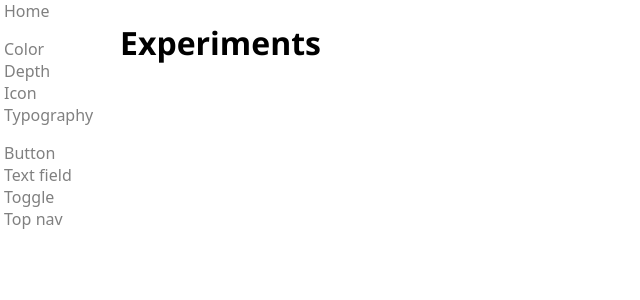
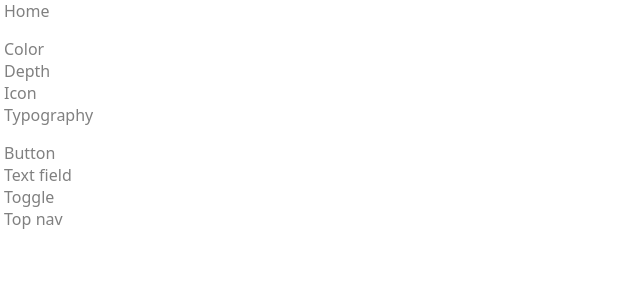
Before and after one commit to chuanqisun/dynamics-interaction-lab, a React app: page /experiments in a window 1280 px wide. Shown: the top 300 px of the page, without its empty margins (0-640 px from the left). Built offline with nearby package versions, Linux system fonts and the light colour scheme; a web font is replaced by a local one.

Commit message:
clean up demos route

```diff
--- a/src/app/app.tsx
+++ b/src/app/app.tsx
@@ -21,14 +21,14 @@ export class App extends React.Component<any, any> {
 
   render() {
     return <BrowserRouter>
-        <div className="demos-content">
+        <React.Fragment>
           <Route exact path="/" component={() => <div>
             <NavLink className="link" activeClassName="link--active" to="/demos">Demos</NavLink>
             <NavLink className="link" activeClassName="link--active" to="/experiments">Experiments</NavLink>
           </div>}/>
           <Route path="/demos" component={() => <Suspense fallback="loading..."><Demos/></Suspense>}/>
           <Route path="/experiments" component={() => <Suspense fallback="loading..."><Experiments/></Suspense>}/>
-        </div>
+        </React.Fragment>
     </BrowserRouter>
   }
 }
--- a/src/app/experiments.tsx
+++ b/src/app/experiments.tsx
@@ -7,14 +7,14 @@ import '../styles/fluent-for-dynamics.css';
 
 // TODO move this up to demo-app
 const pages = [
-  { type: 'style', name: 'Color', route: '/library/color', component: lazy(() => import('../styles/color/color.demo'))},
-  { type: 'style', name: 'Depth', route: '/library/depth', component: lazy(() => import('../styles/depth/depth.demo'))},
-  { type: 'style', name: 'Icon', route: '/library/icon', component: lazy(() => import('../styles/icon/icon.demo'))},
-  { type: 'style', name: 'Typography', route: '/library/typography', component: lazy(() => import('../styles/typography/typography.demo'))},
-  { type: 'component', name: 'Button', route: '/library/button', component: lazy(() => import('../components/button/button.demo'))},
-  { type: 'component', name: 'Text field', route: '/library/text-field', component: lazy(() => import('../components/text-field/text-field.demo'))},
-  { type: 'component', name: 'Toggle', route: '/library/toggle', component: lazy(() => import('../components/toggle/toggle.demo'))},
-  { type: 'component', name: 'Top nav', route: '/library/top-nav', component: lazy(() => import('../components/top-nav/top-nav.demo'))},
+  { type: 'style', name: 'Color', route: '/demos/color', component: lazy(() => import('../styles/color/color.demo'))},
+  { type: 'style', name: 'Depth', route: '/demos/depth', component: lazy(() => import('../styles/depth/depth.demo'))},
+  { type: 'style', name: 'Icon', route: '/demos/icon', component: lazy(() => import('../styles/icon/icon.demo'))},
+  { type: 'style', name: 'Typography', route: '/demos/typography', component: lazy(() => import('../styles/typography/typography.demo'))},
+  { type: 'component', name: 'Button', route: '/demos/button', component: lazy(() => import('../components/button/button.demo'))},
+  { type: 'component', name: 'Text field', route: '/demos/text-field', component: lazy(() => import('../components/text-field/text-field.demo'))},
+  { type: 'component', name: 'Toggle', route: '/demos/toggle', component: lazy(() => import('../components/toggle/toggle.demo'))},
+  { type: 'component', name: 'Top nav', route: '/demos/top-nav', component: lazy(() => import('../components/top-nav/top-nav.demo'))},
 ];
 
 export class Experiments extends React.Component<any, any> {
@@ -27,10 +27,10 @@ export class Experiments extends React.Component<any, any> {
         <br/>
         {pages.filter(page => page.type==="component").map(page => <NavLink key={page.route} className="link" activeClassName="link--active" to={page.route}>{page.name}</NavLink>)}
       </nav>
-      <div className="demos-content">
+      {/* <div className="demos-content">
         <Route exact path="/experiments" component={() => <h1>Experiments</h1>}/>
         {pages.map(page => <Route key={page.route} path={page.route} component={() => <Suspense fallback="loading..."><page.component/></Suspense>}></Route>)}
-      </div>
+      </div> */}
     </StyledNav>
   }
 }
```
